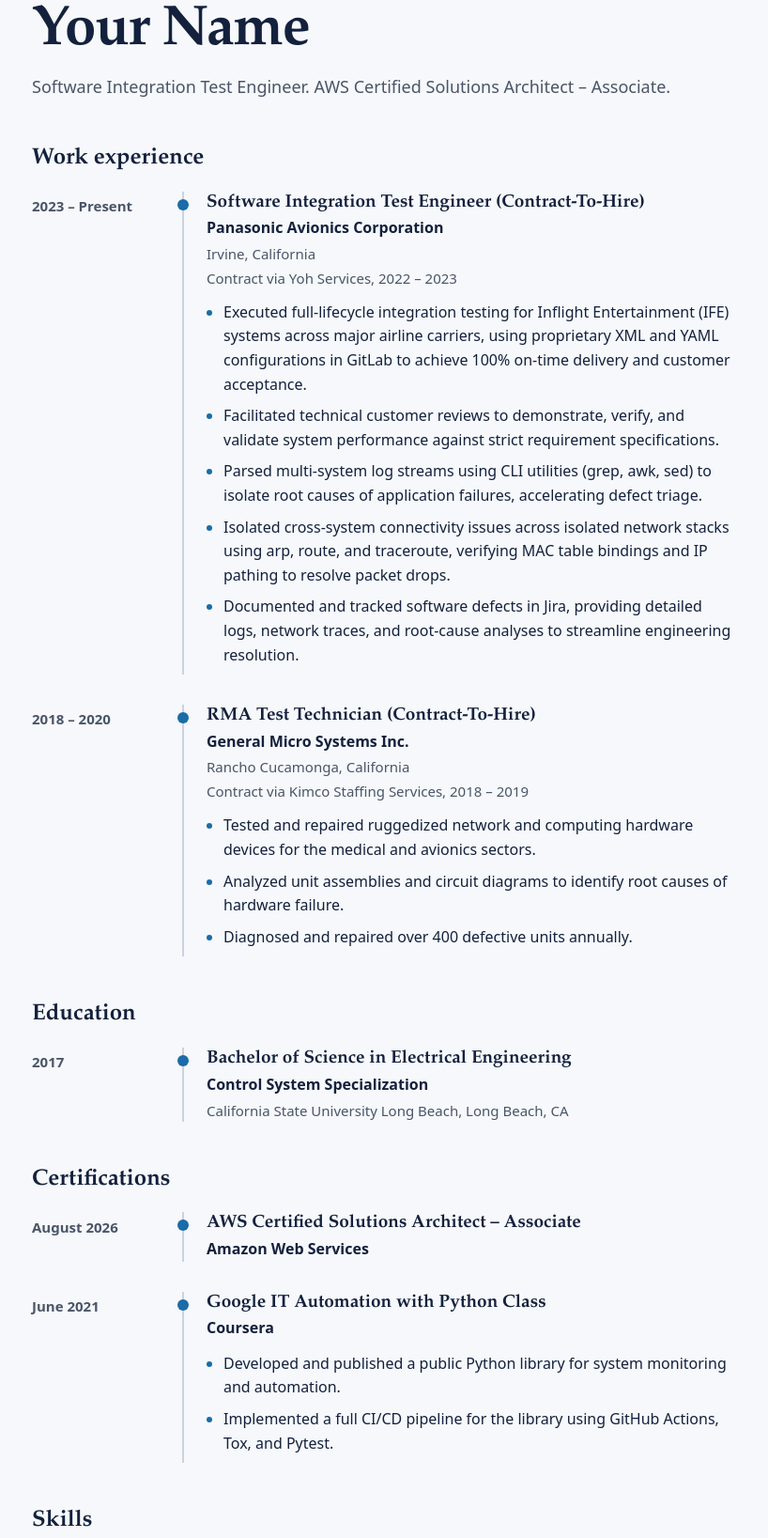
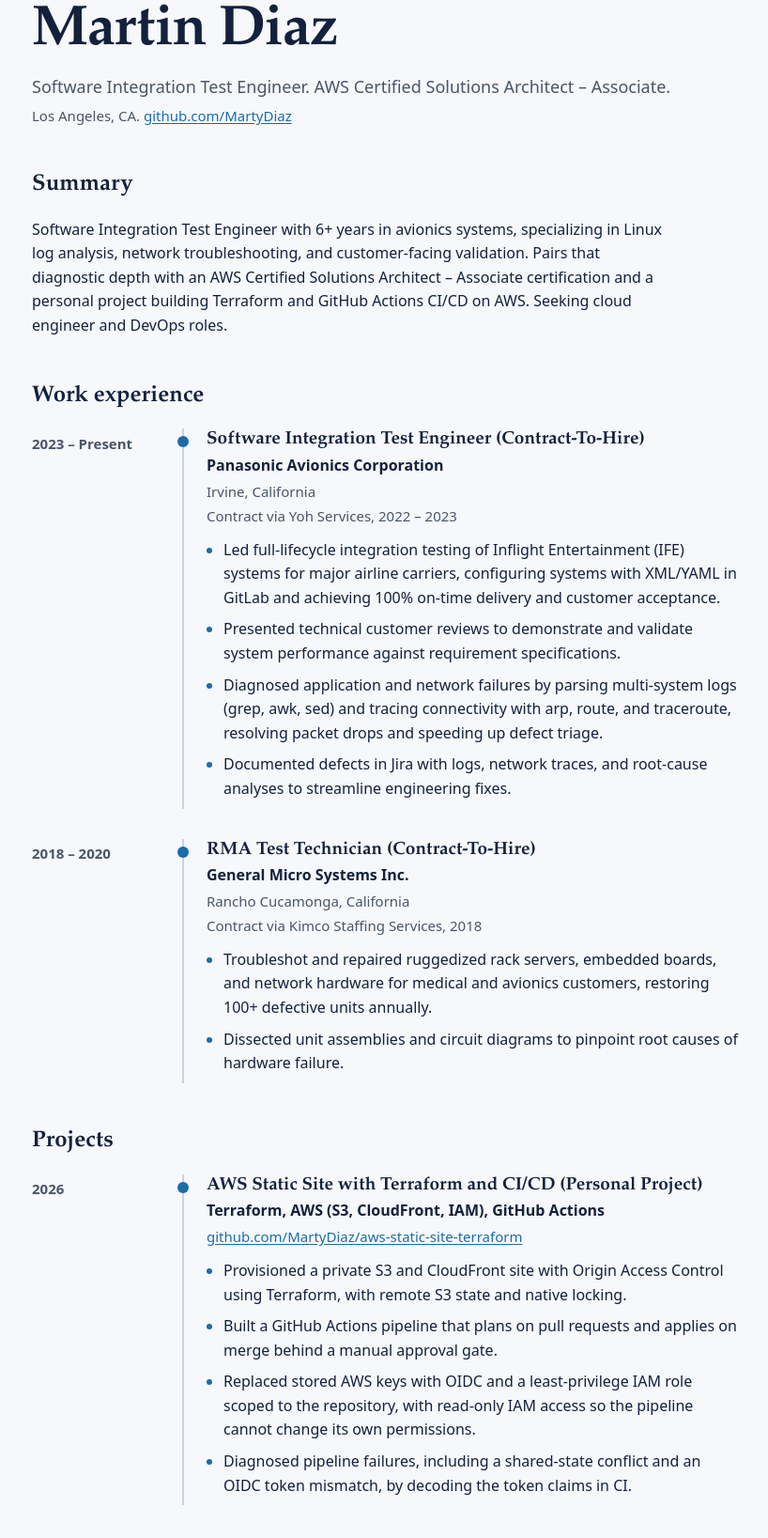
Before and after one commit to MartyDiaz/aws-static-site-terraform, a plain HTML site: page site/index.html in a window 1280 px wide. Shown: the part 53-1690 px from the top of the page at 94% size, without its empty margins (230-1048 px from the left). Drawn offline with Linux system fonts and the light colour scheme.

Commit message:
index improvements

```diff
--- a/site/index.html
+++ b/site/index.html
@@ -3,7 +3,7 @@
 <head>
   <meta charset="utf-8">
   <meta name="viewport" content="width=device-width, initial-scale=1">
-  <title>Martin Diaz – Resume</title>
+  <title>Your Name – Resume</title>
   <meta name="description" content="Resume: Software Integration Test Engineer with AWS Solutions Architect – Associate certification.">
   <style>
     :root {
@@ -60,6 +60,14 @@
       font-size: 1.125rem;
       color: var(--muted);
     }
+
+    .contact {
+      margin: 0.25rem 0 0;
+      font-size: 0.9375rem;
+      color: var(--muted);
+    }
+
+    .summary { margin: 0; max-width: 42rem; }
 
     h2 {
       margin: 3rem 0 1.25rem;
@@ -149,11 +157,18 @@
 </head>
 <body>
   <header>
-    <h1>Your Name</h1>
+    <h1>Martin Diaz</h1>
     <p class="headline">Software Integration Test Engineer. AWS Certified Solutions Architect – Associate.</p>
+    <p class="contact">Los Angeles, CA. <a href="https://github.com/MartyDiaz">github.com/MartyDiaz</a></p>
+    <!-- Add your LinkedIn link here as a second <a> in the paragraph above once you have the URL. -->
   </header>
 
   <main>
+    <section aria-labelledby="summary">
+      <h2 id="summary">Summary</h2>
+      <p class="summary">Software Integration Test Engineer with 6+ years in avionics systems, specializing in Linux log analysis, network troubleshooting, and customer-facing validation. Pairs that diagnostic depth with an AWS Certified Solutions Architect – Associate certification and a personal project building Terraform and GitHub Actions CI/CD on AWS. Seeking cloud engineer and DevOps roles.</p>
+    </section>
+
     <section aria-labelledby="experience">
       <h2 id="experience">Work experience</h2>
 
@@ -165,11 +180,10 @@
           <p class="place">Irvine, California</p>
           <p class="note">Contract via Yoh Services, 2022 – 2023</p>
           <ul>
-            <li>Executed full-lifecycle integration testing for Inflight Entertainment (IFE) systems across major airline carriers, using proprietary XML and YAML configurations in GitLab to achieve 100% on-time delivery and customer acceptance.</li>
-            <li>Facilitated technical customer reviews to demonstrate, verify, and validate system performance against strict requirement specifications.</li>
-            <li>Parsed multi-system log streams using CLI utilities (grep, awk, sed) to isolate root causes of application failures, accelerating defect triage.</li>
-            <li>Isolated cross-system connectivity issues across isolated network stacks using arp, route, and traceroute, verifying MAC table bindings and IP pathing to resolve packet drops.</li>
-            <li>Documented and tracked software defects in Jira, providing detailed logs, network traces, and root-cause analyses to streamline engineering resolution.</li>
+            <li>Led full-lifecycle integration testing of Inflight Entertainment (IFE) systems for major airline carriers, configuring systems with XML/YAML in GitLab and achieving 100% on-time delivery and customer acceptance.</li>
+            <li>Presented technical customer reviews to demonstrate and validate system performance against requirement specifications.</li>
+            <li>Diagnosed application and network failures by parsing multi-system logs (grep, awk, sed) and tracing connectivity with arp, route, and traceroute, resolving packet drops and speeding up defect triage.</li>
+            <li>Documented defects in Jira with logs, network traces, and root-cause analyses to streamline engineering fixes.</li>
           </ul>
         </div>
       </div>
@@ -180,24 +194,29 @@
           <h3>RMA Test Technician (Contract-To-Hire)</h3>
           <p class="org">General Micro Systems Inc.</p>
           <p class="place">Rancho Cucamonga, California</p>
-          <p class="note">Contract via Kimco Staffing Services, 2018 – 2019</p>
+          <p class="note">Contract via Kimco Staffing Services, 2018</p>
           <ul>
-            <li>Tested and repaired ruggedized network and computing hardware devices for the medical and avionics sectors.</li>
-            <li>Analyzed unit assemblies and circuit diagrams to identify root causes of hardware failure.</li>
-            <li>Diagnosed and repaired over 400 defective units annually.</li>
+            <li>Troubleshot and repaired ruggedized rack servers, embedded boards, and network hardware for medical and avionics customers, restoring 100+ defective units annually.</li>
+            <li>Dissected unit assemblies and circuit diagrams to pinpoint root causes of hardware failure.</li>
           </ul>
         </div>
       </div>
     </section>
 
-    <section aria-labelledby="education">
-      <h2 id="education">Education</h2>
+    <section aria-labelledby="projects">
+      <h2 id="projects">Projects</h2>
       <div class="entry">
-        <div class="when">2017</div>
+        <div class="when">2026</div>
         <div class="what">
-          <h3>Bachelor of Science in Electrical Engineering</h3>
-          <p class="org">Control System Specialization</p>
-          <p class="place">California State University Long Beach, Long Beach, CA</p>
+          <h3>AWS Static Site with Terraform and CI/CD (Personal Project)</h3>
+          <p class="org">Terraform, AWS (S3, CloudFront, IAM), GitHub Actions</p>
+          <p class="place"><a href="https://github.com/MartyDiaz/aws-static-site-terraform">github.com/MartyDiaz/aws-static-site-terraform</a></p>
+          <ul>
+            <li>Provisioned a private S3 and CloudFront site with Origin Access Control using Terraform, with remote S3 state and native locking.</li>
+            <li>Built a GitHub Actions pipeline that plans on pull requests and applies on merge behind a manual approval gate.</li>
+            <li>Replaced stored AWS keys with OIDC and a least-privilege IAM role scoped to the repository, with read-only IAM access so the pipeline cannot change its own permissions.</li>
+            <li>Diagnosed pipeline failures, including a shared-state conflict and an OIDC token mismatch, by decoding the token claims in CI.</li>
+          </ul>
         </div>
       </div>
     </section>
@@ -216,7 +235,7 @@
       <div class="entry">
         <div class="when">June 2021</div>
         <div class="what">
-          <h3>Google IT Automation with Python Class</h3>
+          <h3>Google IT Automation with Python Professional Certification</h3>
           <p class="org">Coursera</p>
           <ul>
             <li>Developed and published a public Python library for system monitoring and automation.</li>
@@ -230,7 +249,9 @@
       <h2 id="skills">Skills</h2>
       <dl class="skills">
         <dt>Cloud &amp; Infrastructure</dt>
-        <dd>AWS (EC2, S3, IAM, VPC, CloudWatch), Cloud Architecture Design</dd>
+        <dd>AWS (EC2, S3, IAM, VPC, CloudWatch, CloudFront), Infrastructure as Code (Terraform), Cloud Architecture Design</dd>
+        <dt>Operating Systems &amp; Networking</dt>
+        <dd>Linux, network diagnostics (arp, route, traceroute)</dd>
         <dt>Programming &amp; Scripting</dt>
         <dd>Python, Bash, YAML, MATLAB</dd>
         <dt>DevOps &amp; Tools</dt>
@@ -238,6 +259,18 @@
         <dt>Hardware</dt>
         <dd>Hardware Testing &amp; Repair, Diagnostic Equipment</dd>
       </dl>
+    </section>
+
+    <section aria-labelledby="education">
+      <h2 id="education">Education</h2>
+      <div class="entry">
+        <div class="when">2017</div>
+        <div class="what">
+          <h3>Bachelor of Science in Electrical Engineering</h3>
+          <p class="org">Control System Specialization</p>
+          <p class="place">California State University Long Beach, Long Beach, CA</p>
+        </div>
+      </div>
     </section>
   </main>
 
```
